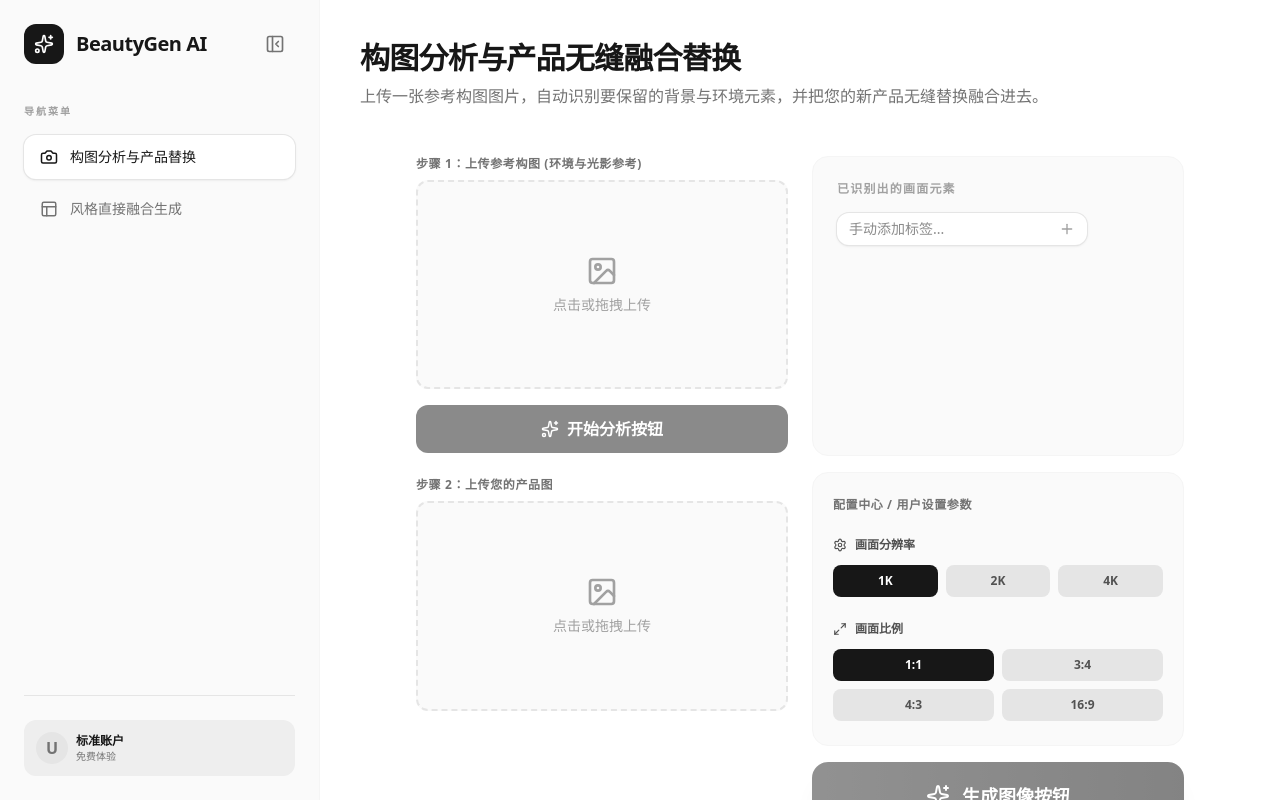
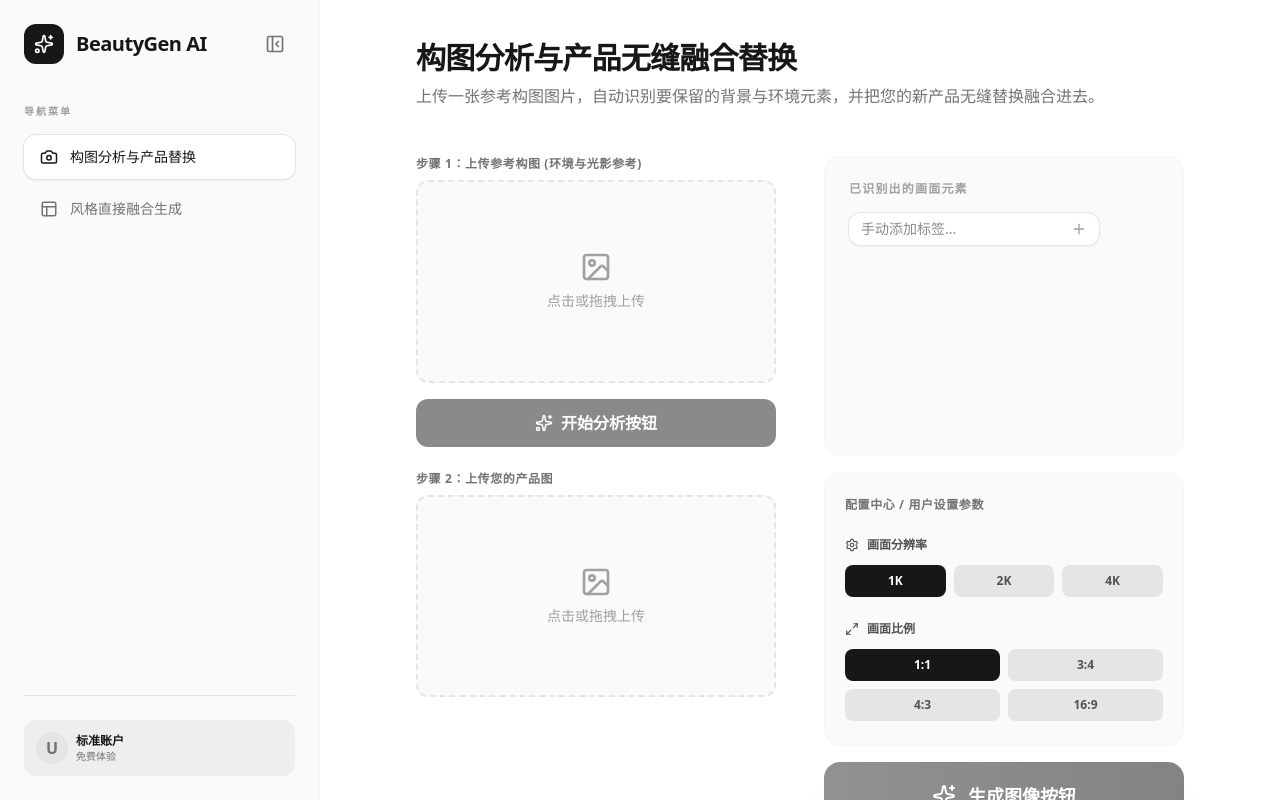
Before and after one commit to markzu911/ZLZ-MeiZhuangChanPinTu, a React (Vite) app: page / in a window 1280 px wide. Built offline with nearby package versions, Linux system fonts and the light colour scheme.

Commit message:
feat: Increase main content padding and section max-width
Enhances the visual layout of the main content area by increasing horizontal padding and widening the maximum width of key sections. This provides more breathing room for content and improves readability on larger screens.

```diff
--- a/src/App.tsx
+++ b/src/App.tsx
@@ -424,7 +424,7 @@ export default function App() {
 
       {/* Main Content */}
       <main className="flex-1 overflow-y-auto bg-white dark:bg-neutral-950">
-        <div className="mx-auto max-w-5xl p-10">
+        <div className="mx-auto max-w-7xl px-12 py-10 lg:px-24">
           <div className="mb-12">
             <h2 className="text-3xl font-bold tracking-tight">
               {mode === 'analysis' ? '构图分析与产品无缝融合替换' : '美妆视觉风格快速生成'}
@@ -438,8 +438,8 @@ export default function App() {
 
           <div className="flex flex-col gap-12">
             {/* Control Panel */}
-            <section className="flex flex-col gap-8 max-w-3xl mx-auto w-full">
-              <div className="flex flex-col gap-6 lg:flex-row">
+            <section className="flex flex-col gap-8 mx-auto w-full max-w-5xl">
+              <div className="flex flex-col gap-12 lg:flex-row">
                 {/* Left Column: Input Images */}
                 <div className="flex flex-1 flex-col gap-6">
                   {mode === 'analysis' && (
```
